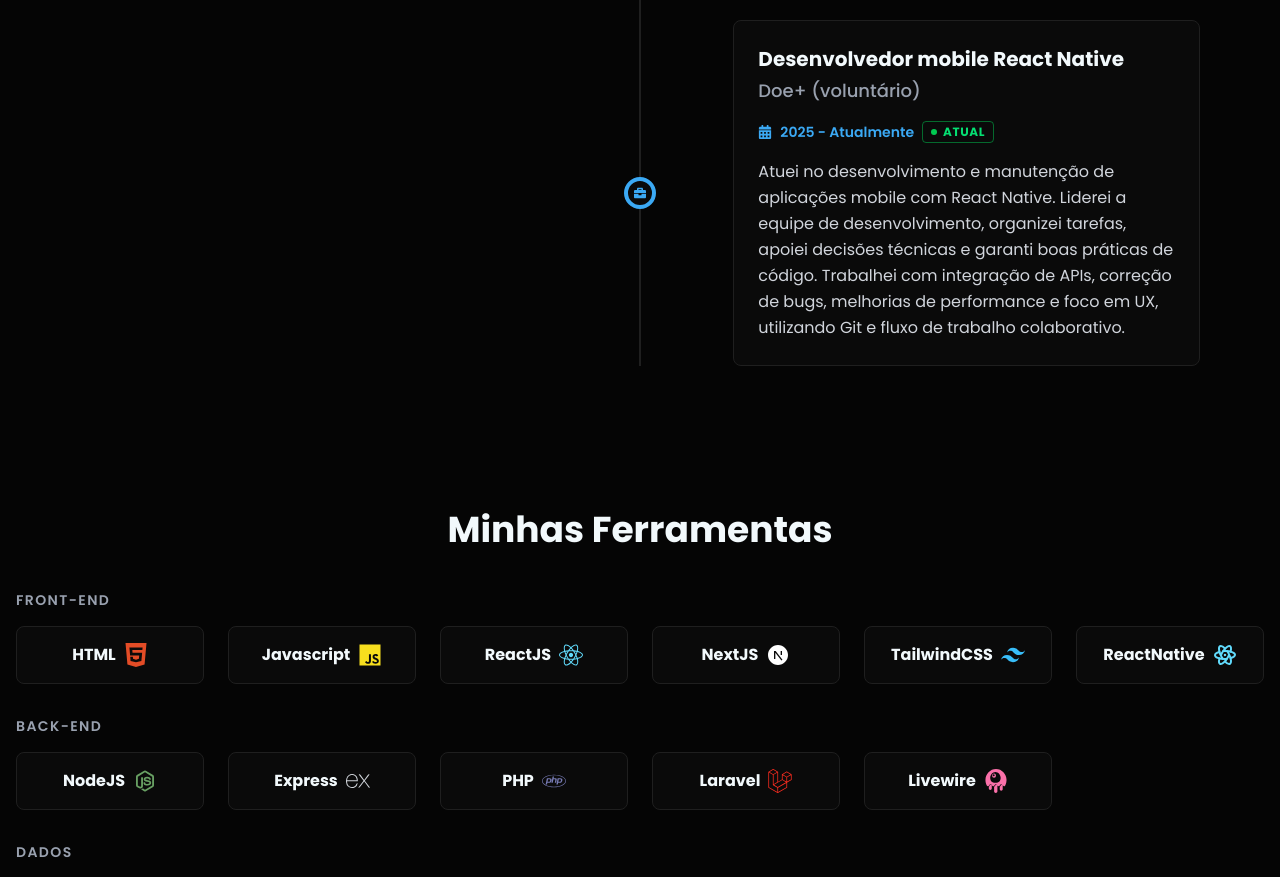
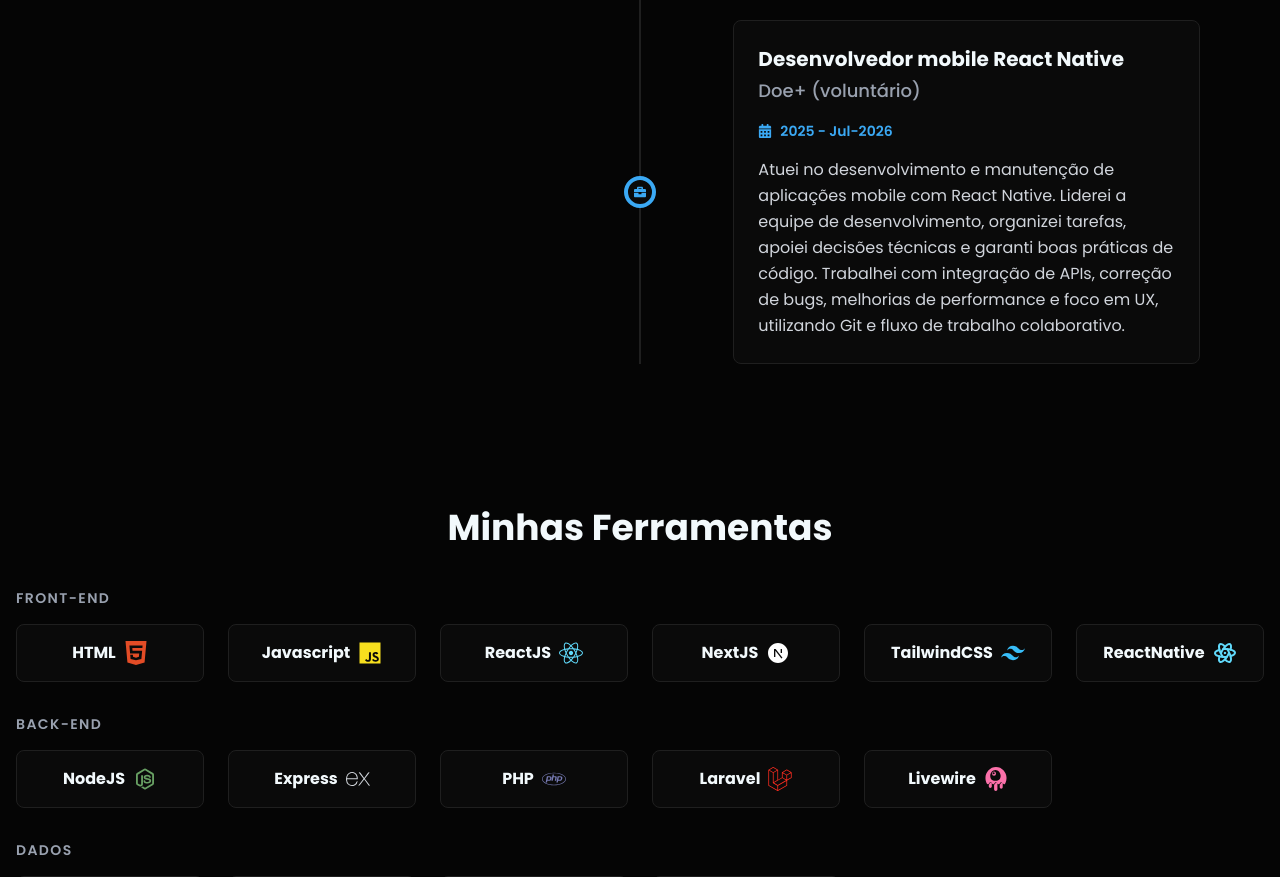
Before and after one commit to Arthurvini17/Meu-Portfolio, a Next.js app: page / in a window 1280 px wide. Shown: the part 1980-2857 px from the top of the page. Built offline with nearby package versions, Linux system fonts and the light colour scheme; no server answers.

Commit message:
fix: atualiza periodo Doe+ para Jul-2026 (encerrado)

```diff
--- a/src/app/components/Experiences.tsx
+++ b/src/app/components/Experiences.tsx
@@ -14,7 +14,7 @@
         id: 1,
         role: "Desenvolvedor mobile React Native",
         company: "Doe+ (voluntário)",
-        period: "2025 - Atualmente",
+        period: "2025 - Jul-2026",
         description: "Atuei no desenvolvimento e manutenção de aplicações mobile com React Native. Liderei a equipe de desenvolvimento, organizei tarefas, apoiei decisões técnicas e garanti boas práticas de código. Trabalhei com integração de APIs, correção de bugs, melhorias de performance e foco em UX, utilizando Git e fluxo de trabalho colaborativo.",
     },
     {
```
